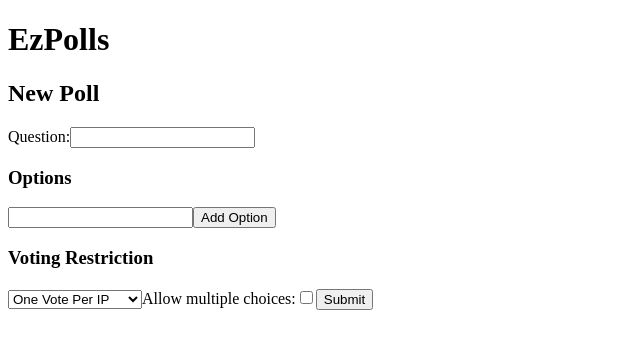
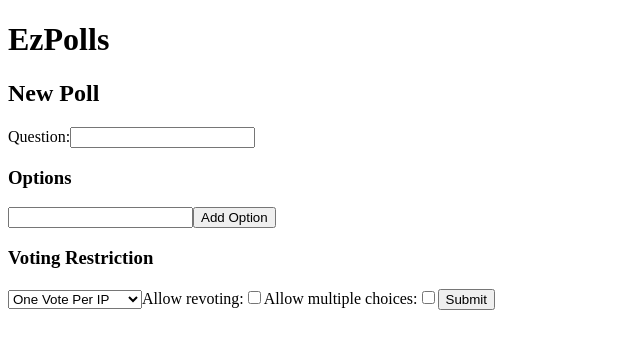
Before and after one commit to Le36/EzPolls, a React (Create React App) app in the folder frontend/: page / in a window 1280 px wide. Shown: the top 348 px of the page, without its empty margins (0-640 px from the left). Built offline with nearby package versions, Linux system fonts and the light colour scheme.

Commit message:
add revoting to frontend

```diff
--- a/frontend/src/components/NewPoll.js
+++ b/frontend/src/components/NewPoll.js
@@ -6,6 +6,7 @@ import OptionInputs from './OptionsInput'
 import RestrictionSelect from './RestictionSelect'
 import SubmitButton from './SubmitButton'
 import MultipleChoicesCheckbox from './MultipleChoicesCheckbox'
+import RevotingAllowedCheckbox from './RevotingAllowedCheckbox'
 
 const NewPoll = () => {
 	const navigate = useNavigate()
@@ -13,6 +14,7 @@ const NewPoll = () => {
 	const [options, setOptions] = useState([''])
 	const [restriction, setRestriction] = useState('ONE_VOTE_PER_IP')
 	const [multipleChoicesAllowed, setMultipleChoicesAllowed] = useState(false)
+	const [revotingAllowed, setRevotingAllowed] = useState(false)
 
 	const handleOptionChange = (e, index) => {
 		const newOptions = [...options]
@@ -32,6 +34,7 @@ const NewPoll = () => {
 			options: options.filter((option) => option !== ''),
 			votingRestriction: restriction,
 			multipleChoicesAllowed,
+			revotingAllowed,
 		}
 
 		const createdPoll = await pollService.createPoll(poll)
@@ -45,6 +48,12 @@ const NewPoll = () => {
 			<QuestionInput value={question} onChange={(e) => setQuestion(e.target.value)} />
 			<OptionInputs options={options} handleOptionChange={handleOptionChange} addOption={addOption} />
 			<RestrictionSelect value={restriction} onChange={(e) => setRestriction(e.target.value)} />
+			{restriction !== 'NO_RESTRICTION' && (
+				<RevotingAllowedCheckbox
+					checked={revotingAllowed}
+					onChange={(e) => setRevotingAllowed(e.target.checked)}
+				/>
+			)}
 			<MultipleChoicesCheckbox
 				checked={multipleChoicesAllowed}
 				onChange={(e) => setMultipleChoicesAllowed(e.target.checked)}
--- /dev/null
+++ b/frontend/src/components/RevotingAllowedCheckbox.js
@@ -0,0 +1,10 @@
+const RevotingAllowedCheckbox = ({checked, onChange}) => {
+	return (
+		<label>
+			Allow revoting:
+			<input type="checkbox" checked={checked} onChange={onChange} />
+		</label>
+	)
+}
+
+export default RevotingAllowedCheckbox
```
